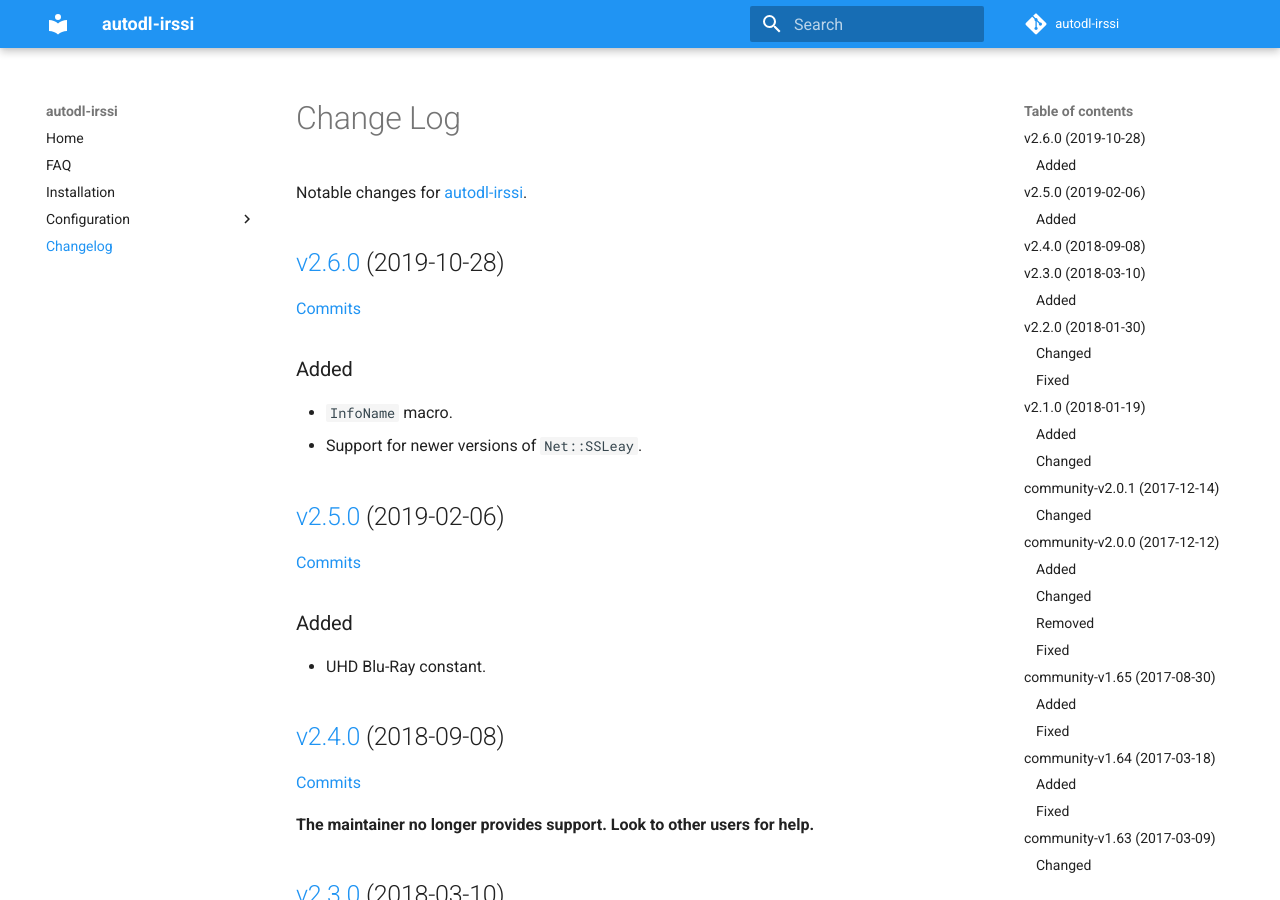
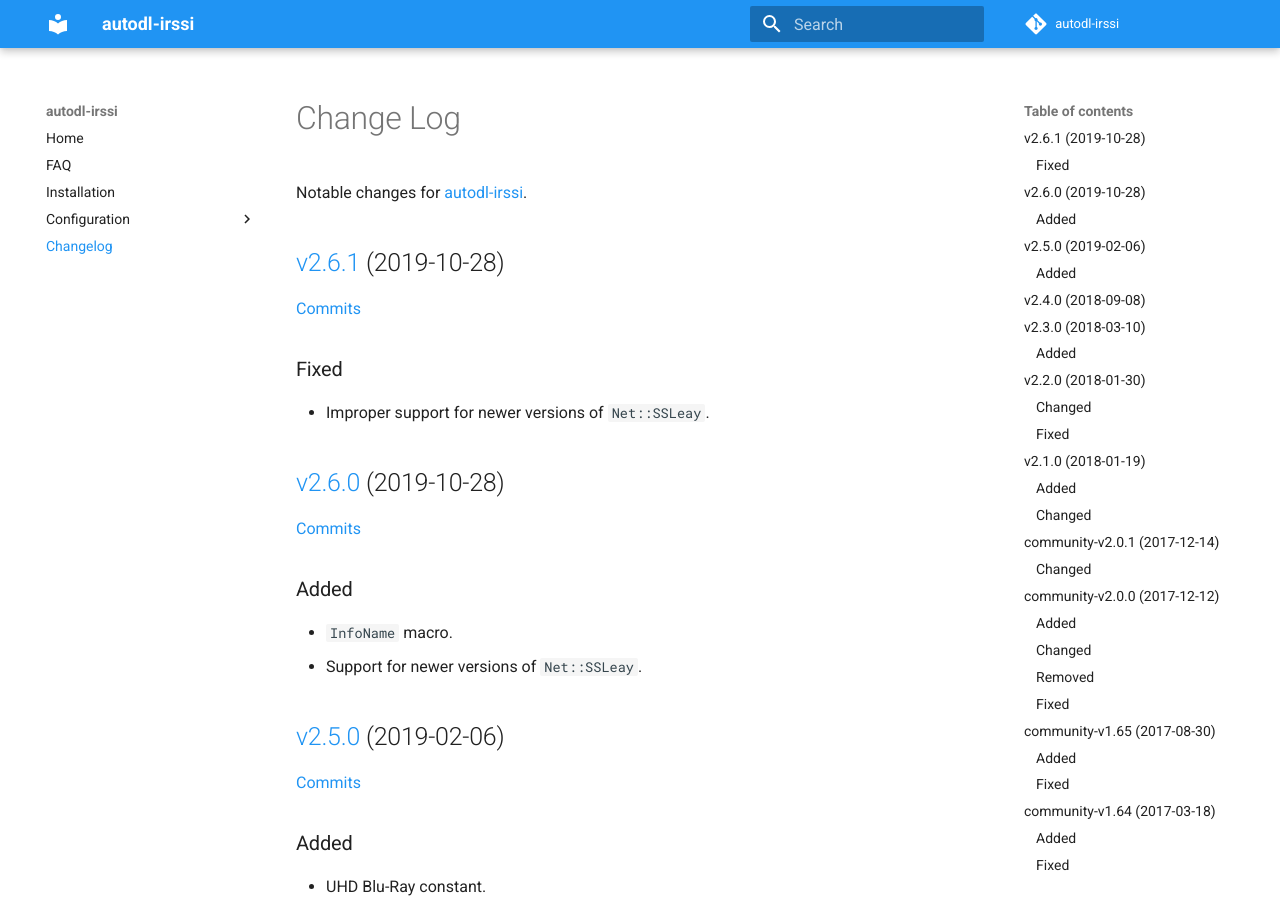
Before and after one commit to autodl-community/autodl-irssi, an MkDocs documentation site: the page built from docs/changelog.md, in a window 1280 px wide and 900 px high. Built offline with MkDocs 1.6.1 and Material for MkDocs 9.7.7, drawn with Linux system fonts in a browser that asks for light colours; comment, search, counter and statistics services are not loaded.

Commit message:
Release 2.6.1

```diff
--- a/docs/changelog.md
+++ b/docs/changelog.md
@@ -1,6 +1,15 @@
 # Change Log
 
 Notable changes for [autodl-irssi](https://github.com/autodl-community/autodl-irssi).
+
+
+## [v2.6.1](https://github.com/autodl-community/autodl-irssi/releases/tag/v2.6.1) (2019-10-28)
+
+[Commits](https://github.com/autodl-community/autodl-irssi/compare/v2.6.0...v2.6.1)
+
+### Fixed
+
+* Improper support for newer versions of ``Net::SSLeay``.
 
 
 ## [v2.6.0](https://github.com/autodl-community/autodl-irssi/releases/tag/v2.6.0) (2019-10-28)
```
Also changed, not shown: CHANGELOG.md (+9 -0 lines), 1 other file.
